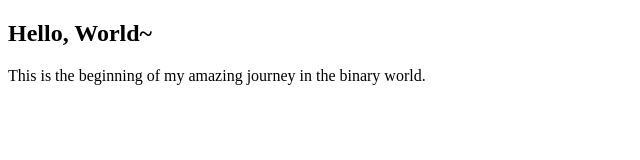
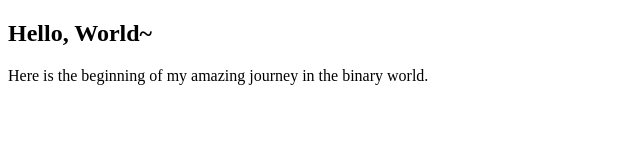
Before and after one commit to nadakara/nadakara.github.io, a plain HTML site: page index.html in a window 1280 px wide. Shown: the full height of the page, 0-640 px from the left. Drawn offline with Linux system fonts and the light colour scheme.

Commit message:
Modify github page

```diff
--- a/index.html
+++ b/index.html
@@ -9,7 +9,7 @@
 <body>
   <section>
     <h1>Hello, World~ </h1>
-    <p>This is the beginning of my amazing journey in the binary world.</p>
+    <p>Here is the beginning of my amazing journey in the binary world.</p>
   </section>
 </body>
 </html>
```
